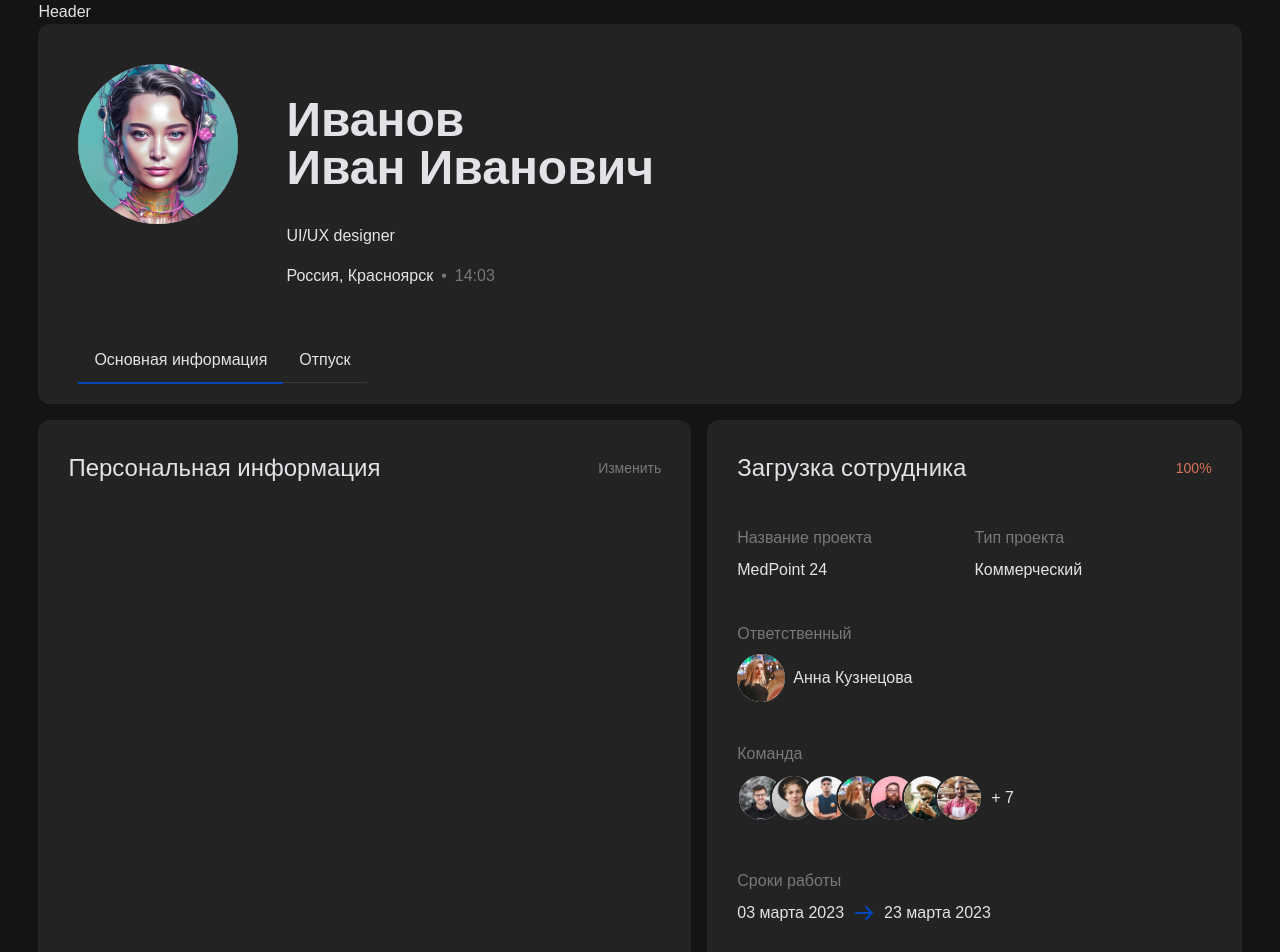
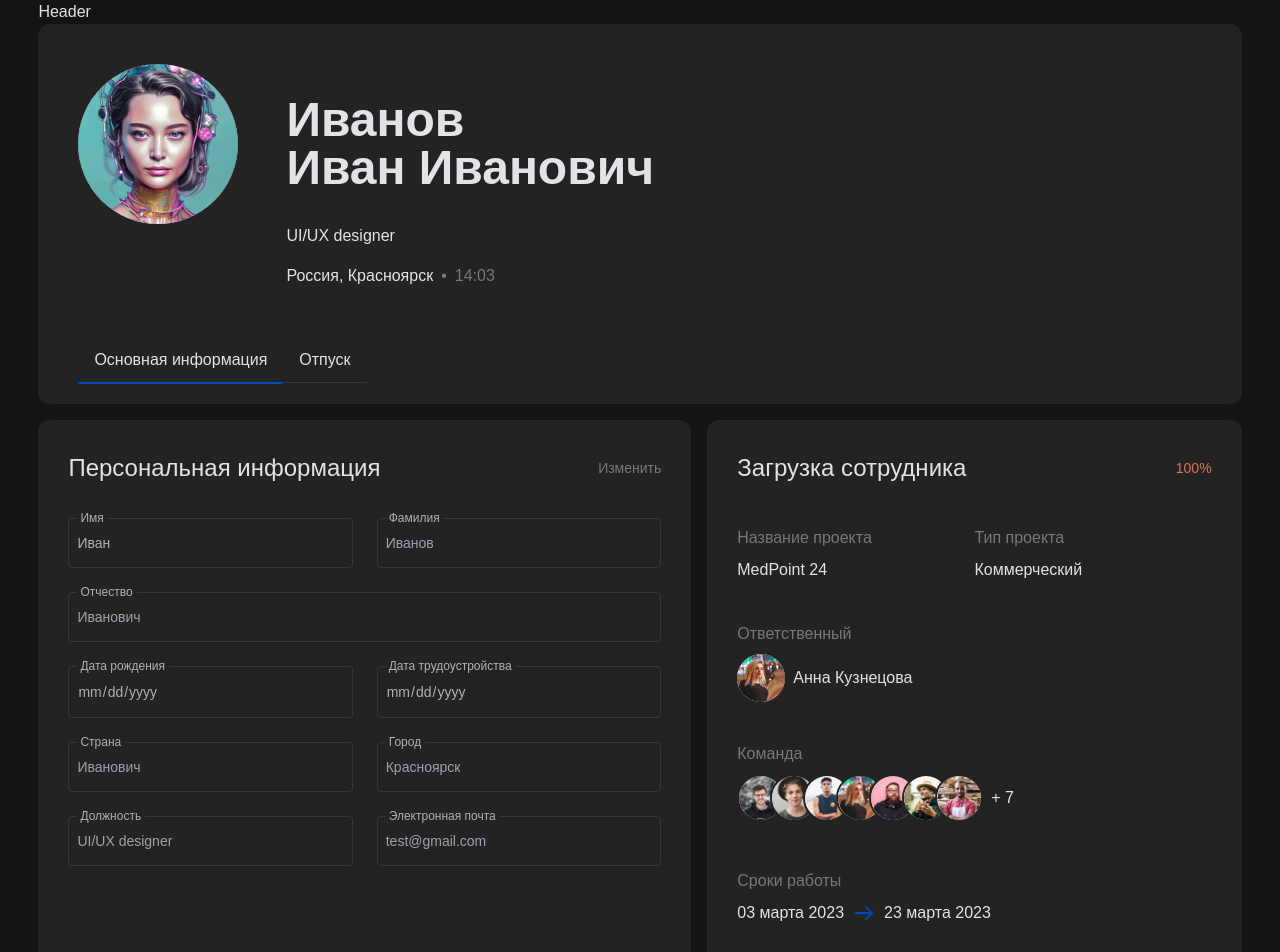
Before and after one commit to reinaka/hometask-aspirity, a Next.js app: page / in a window 1280 px wide. Shown: the top 952 px of the page. Built offline with nearby package versions, Linux system fonts and the light colour scheme.

Commit message:
added personal data block (disabled)

```diff
--- a/app/components/PersonalInfo.tsx
+++ b/app/components/PersonalInfo.tsx
@@ -1,16 +1,33 @@
+'use client';
+
 import { InfoBlock } from './InfoBlock';
+import { Formik } from 'formik';
+import { FormContent } from './personal-data/FormContent';
 
 export type PersonalInfoPropsT = {
     className?: string
 }
 
+const initialValues = {
+    firstName: 'Иван',
+    lastName: 'Иванов'
+};
+
 export const PersonalInfo = ( { className } : PersonalInfoPropsT) => {
     return (
         <InfoBlock className={`p-[30px] lg:max-w-[820px] lg:w-[55%] ${className || ''}`}>
-            <div className="flex flex-row justify-between">
+            <div className="flex flex-row justify-between mb-8">
                 <h2 className="blockTitle">Персональная информация</h2>
                 <button className="text-txt-tertiary text-[14px] hover:text-accent">Изменить</button>
             </div>
+            <Formik
+                initialValues={initialValues}
+                onSubmit={() => console.log('submit: ')}
+            >
+            {({ values }) => (
+                <FormContent disabled={true} />
+            )}
+            </Formik>
         </InfoBlock>
     )
 }
--- /dev/null
+++ b/app/components/personal-data/FormContent.tsx
@@ -0,0 +1,76 @@
+import { FormField } from './FormField';
+import { Form } from 'formik';
+
+export type FormContentPropsT = {
+    disabled: boolean
+}
+
+export const FormContent = ({ disabled } : FormContentPropsT) => {
+    return (
+        <Form className="flex flex-wrap justify-between gap-y-6">
+            <FormField
+                labelText="Имя"
+                name="firstName"
+                type="text"
+                placeholder="Иван"
+                disabled={disabled}
+            />
+            <FormField
+                labelText="Фамилия"
+                name="lasttName"
+                type="text"
+                placeholder="Иванов"
+                disabled={disabled}
+            />
+            <FormField
+                labelText="Отчество"
+                name="surName"
+                type="text"
+                placeholder="Иванович"
+                fullSize={true}
+                disabled={disabled}
+            />
+            <FormField
+                labelText="Дата рождения"
+                name="birthDate"
+                type="date"
+                disabled={disabled}
+
+            />
+            <FormField
+                labelText="Дата трудоустройства"
+                name="employmentStart"
+                type="date"
+                disabled={disabled}
+            />
+            <FormField
+                labelText="Страна"
+                name="country"
+                type="text"
+                placeholder="Иванович"
+                disabled={disabled}
+            />
+            <FormField
+                labelText="Город"
+                name="city"
+                type="text"
+                placeholder="Красноярск"
+                disabled={disabled}
+            />
+            <FormField
+                labelText="Должность"
+                name="role"
+                type="text"
+                placeholder="UI/UX designer"
+                disabled={disabled}
+            />
+            <FormField
+                labelText="Электронная почта"
+                name="email"
+                type="email"
+                placeholder="test@gmail.com"
+                disabled={disabled}
+            />
+        </Form>
+    )
+}
--- /dev/null
+++ b/app/components/personal-data/FormField.tsx
@@ -0,0 +1,25 @@
+import { Field } from 'formik';
+
+export type FormFieldPropsT = {
+    labelText: string,
+    type: string,
+    placeholder?: string,
+    name: string,
+    disabled?: boolean,
+    fullSize?: boolean
+};
+
+export const FormField = ({ labelText, type, placeholder, name, disabled, fullSize } : FormFieldPropsT) => {
+    return (
+        <div className={`relative text-txt-secondary w-full ${fullSize ? 'lg:w-full' : 'sm:w-[48%]'}`}>
+            <label
+                className="absolute top-0 left-2 px-1 bg-background-secondary text-xs translate-y-[-50%]"
+            >
+                <span>{labelText}</span>
+            </label>
+            <Field type={type} name={name} placeholder={placeholder} disabled={disabled || false}
+                className="bg-background-secondary px-2 py-[14px] border border-border-primary rounded w-full text-sm"
+            />
+        </div>
+    )
+}
```
